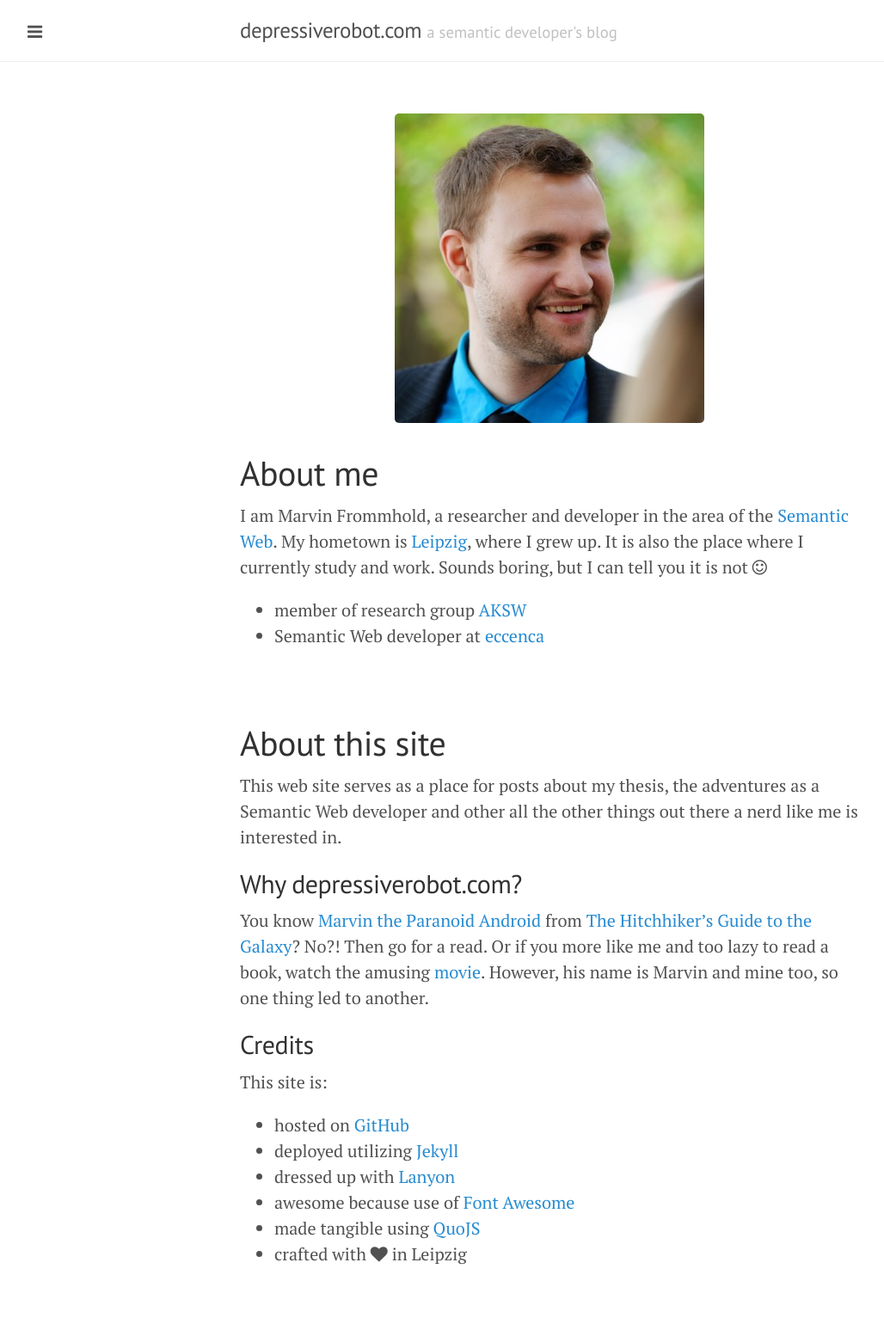
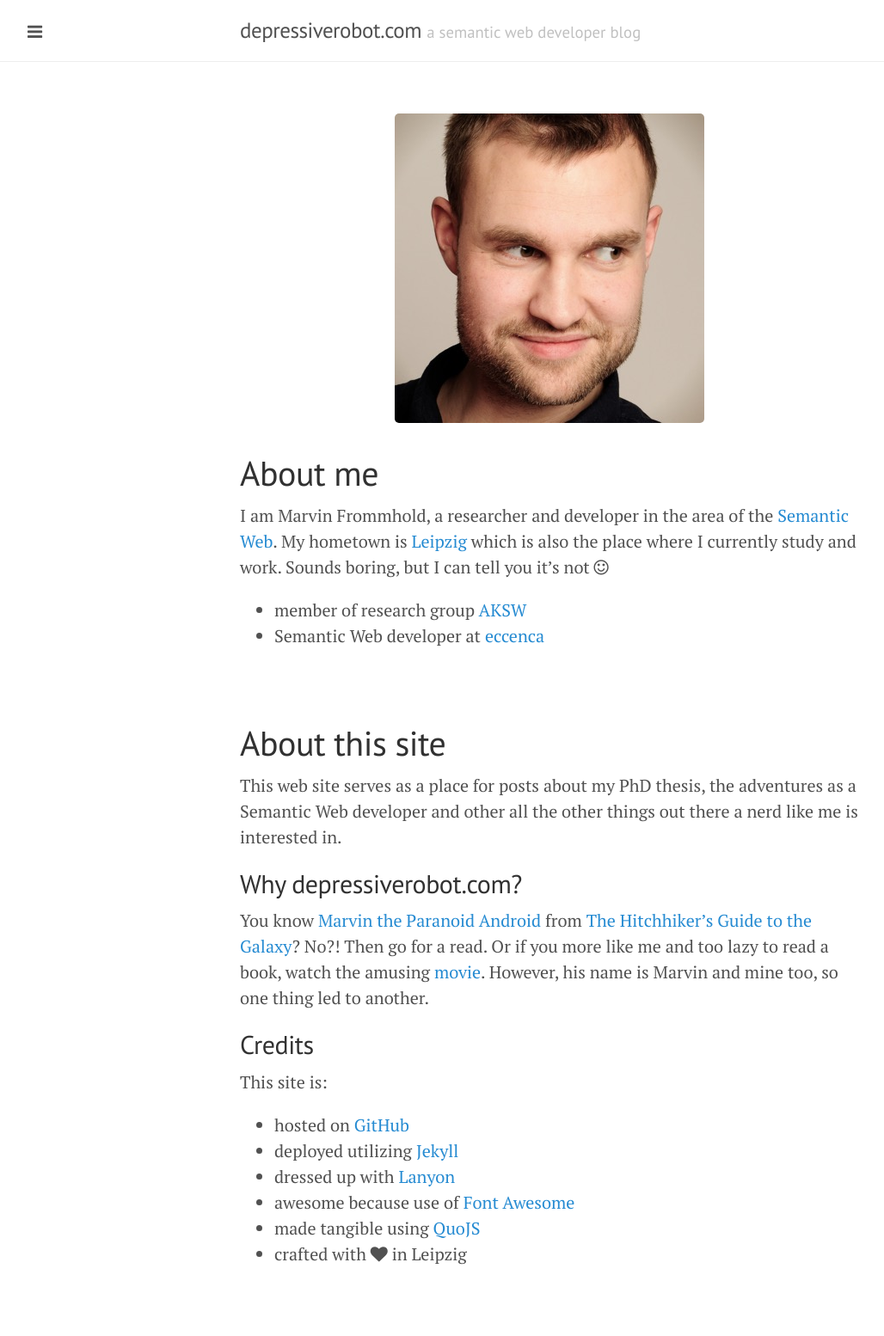
Before and after one commit to depressiveRobot/depressiverobot.github.io, a Jekyll site: the page built from about.md, in a window 1280 px wide. Shown: the whole page at 86% size, without its empty margins (1-1029 px from the left). Built offline with Jekyll 4.4.1, drawn with Linux system fonts in a browser that asks for light colours; Markdown is read by kramdown in place of the engine named in the settings.

Commit message:
new depiction

```diff
--- a/_config.yml
+++ b/_config.yml
@@ -7,8 +7,8 @@ permalink:        pretty
 
 # Setup
 title:            depressiverobot.com
-tagline:          "a semantic developer's blog"
-description:      "A blog full of stuff around my PhD thesis, (semantic) developer things, gadgets and everything else I'm interested in."
+tagline:          "a semantic web developer blog"
+description:      "A blog full of stuff around my PhD thesis, the adventures as a Semantic Web developer and everything else I'm interested in."
 url:              http://depressiverobot.com
 baseurl:          "/"
 paginate:         5
--- a/about.md
+++ b/about.md
@@ -1,10 +1,10 @@
 ---
 layout: page
 ---
-<span resource="#MarvinFrommhold"><img alt="Marvin Frommhold" property="image" src="{{ site.url }}/public/me.jpg" style="position: relative; left: 25%; max-width: 50%;" /></span>
+<span resource="#MarvinFrommhold"><img alt="Marvin Frommhold" property="image" src="{{ site.pageurl }}/public/me.jpg" style="position: relative; left: 25%; max-width: 50%;" class=""/></span>
 
 # About me
-<span resource="#MarvinFrommhold">I am <span property="name"><span property="givenName">Marvin</span> <span property="familyName">Frommhold</span></span>, a researcher and developer in the area of the <a property="foaf:interest" href="http://w3.org/standards/semanticweb/" >Semantic Web</a>. My hometown is <span property="homeLocation" resource="http://leipzig.de/"><span resource="http://leipzig.de/" typeof="City"><a property="sameAs" target="_blank" href="http://leipzig.de/"><span property="name">Leipzig</span></a></span></span>, where I grew up. It is also the place where I currently study and work. Sounds boring, but I can tell you it is not <i class="fa fa-smile-o"></i></span>
+<span resource="#MarvinFrommhold">I am <span property="name"><span property="givenName">Marvin</span> <span property="familyName">Frommhold</span></span>, a researcher and developer in the area of the <a property="foaf:interest" href="http://w3.org/standards/semanticweb/" >Semantic Web</a>. My hometown is <span property="homeLocation" resource="http://leipzig.de/"><span resource="http://leipzig.de/" typeof="City"><a property="sameAs" target="_blank" href="http://leipzig.de/"><span property="name">Leipzig</span></a></span></span> which is also the place where I currently study and work. Sounds boring, but I can tell you it's not <i class="fa fa-smile-o"></i></span>
 
 * member of research group <span resource="#MarvinFrommhold"><span property="memberOf" resource="http://aksw.org/"><span resource="http://aksw.org/" typeof="Organization"><a property="sameAs" target="_blank" href="http://aksw.org/"><span property="name">AKSW</span></a></span></span></span>
 * Semantic Web developer at <span resource="#MarvinFrommhold"><span property="worksFor" resource="http://eccenca.com/"><span resource="http://eccenca.com/" typeof="Organization"><a property="sameAs" target="_blank" href="http://eccenca.com/"><span property="name">eccenca</span></a></span></span></span>
@@ -13,7 +13,7 @@ layout: page
 
 # About this site
 <span resource="http://depressiverobot.com/"><span
-property="description">This web site serves as a place for posts about my thesis,
+property="description">This web site serves as a place for posts about my PhD thesis,
 the adventures as a Semantic Web developer and other all the other things out there a nerd like me
 is interested in.</span></span>
 
```
Also changed, not shown: public/me.jpg.
